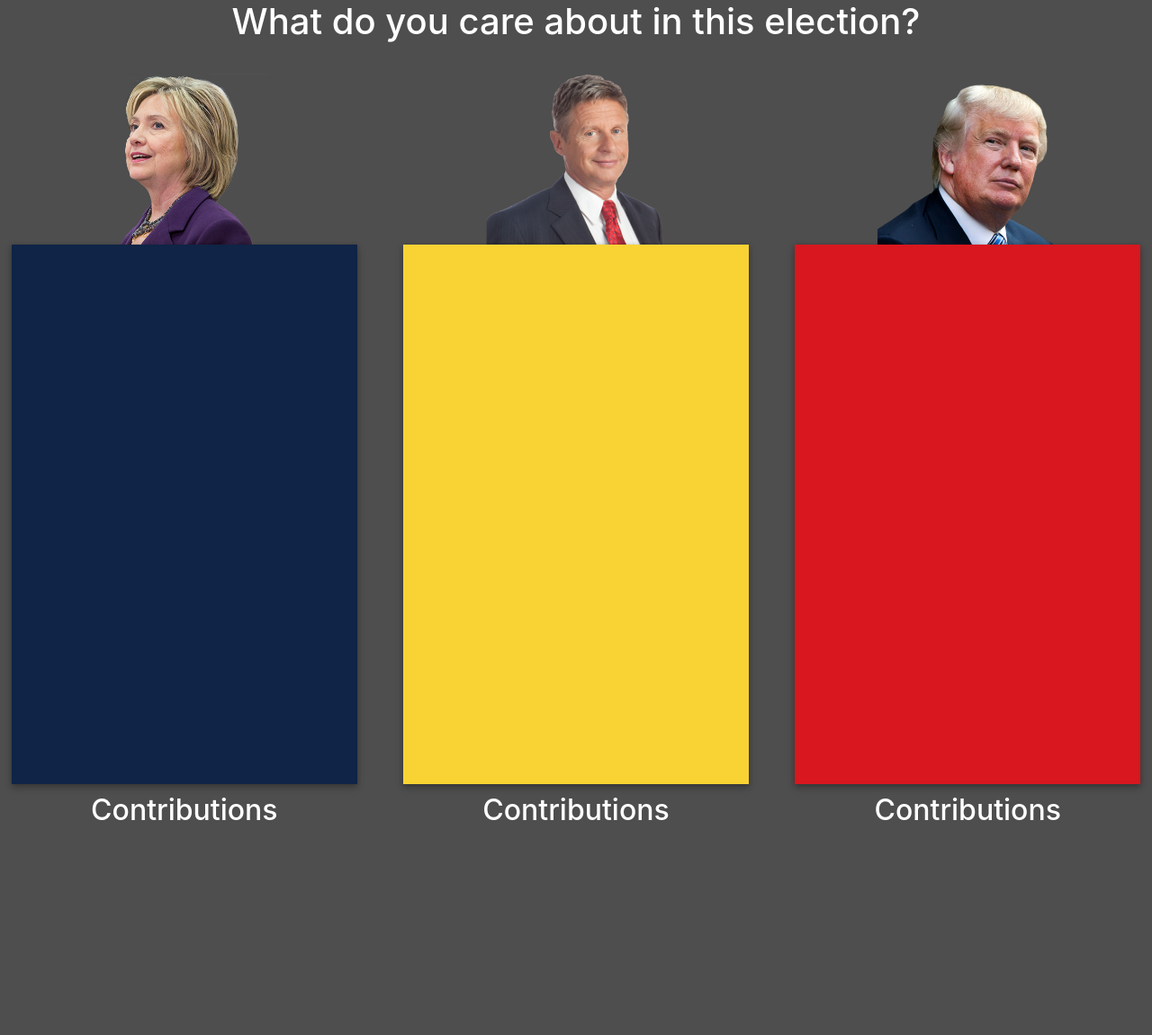
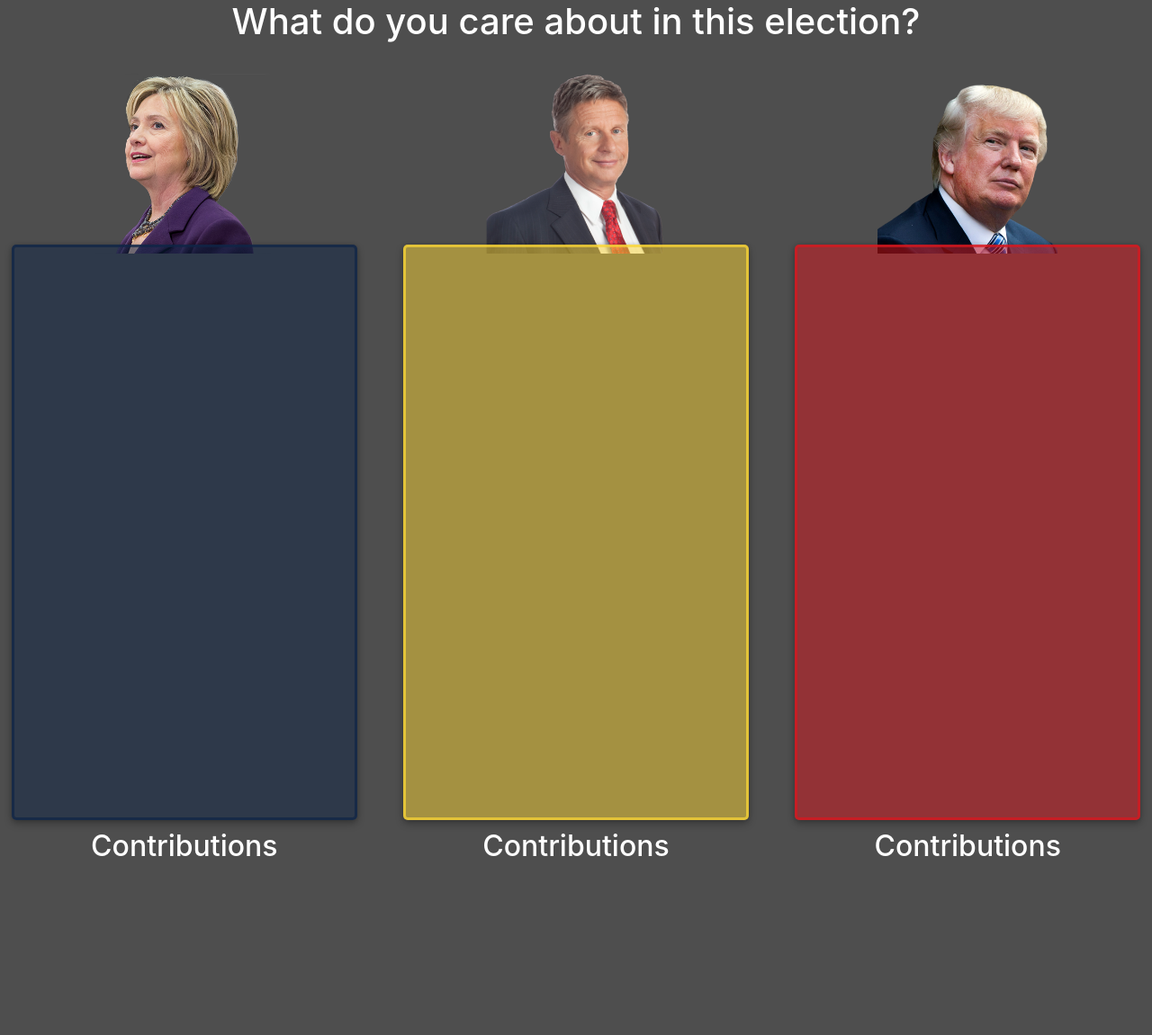
Before and after one commit to mac-chaffee/candidata, a Django app: template candidata/candidata/templates/results.html in a window 1280 px wide. Shown: the top 1151 px of the page at 90% size. Run offline with Django 3.2, Linux system fonts and the light colour scheme; the template is opened without the code that fills it, so the values that code supplies are empty; parts of the project's set-up code (start-up, migrations or seed data) failed here and were passed over; some libraries are stand-ins or nearby versions.

Commit message:
Made borders and things

```diff
--- a/candidata/candidata/static/stylesheet.css
+++ b/candidata/candidata/static/stylesheet.css
@@ -41,9 +41,13 @@ body {
   display: flex;
   flex-direction: column;
   align-items: center;
-  height: 75vh;
+  height: 80vh;
   width: 30vw;
+  padding: 5px 10px 0px 10px;
   box-shadow: 0 0 4px rgba(0,0,0,.14),0 4px 8px rgba(0,0,0,.28);
+  border-style: solid;
+  border-width: 3px;
+  border-radius: 5px;
   position: relative;
   top: -10px;
 }
@@ -53,15 +57,18 @@ span.contribution {
 }
 
 #donald-trump-div {
-  background-color: #d8171e;
+  border-color: rgba(216, 23, 30, 0.75);
+  background-color: rgba(216, 23, 30, 0.5);
 }
 
 #hillary-clinton-div {
-  background-color: #0F2446;
+  border-color: rgba(15, 36, 70, 0.75);
+  background-color: rgba(15, 36, 70, 0.5);
 }
 
 #gary-johnson-div {
-  background-color: #f9d334;
+  border-color: rgba(249, 211, 52, 0.75);
+  background-color: rgba(249, 211, 52, 0.5);
 }
 .candidate-col {
   padding: 2vw;
```
